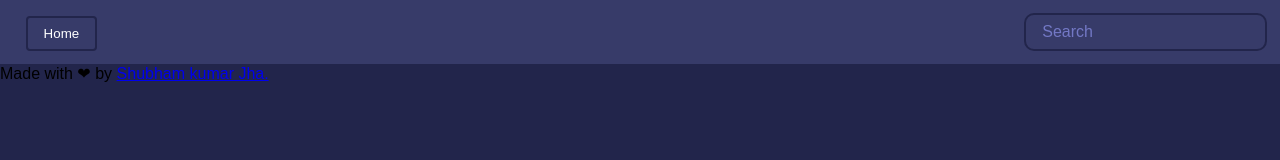
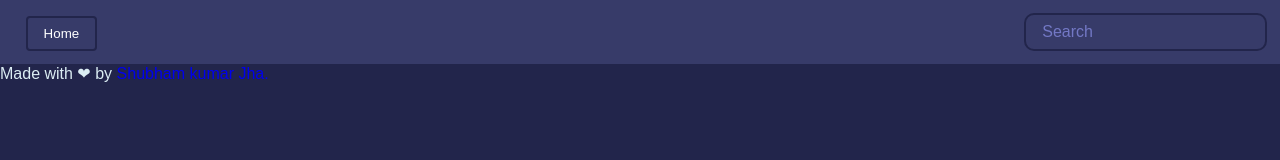
Before and after one commit to SPYKAR-KING/Movie-App, a plain HTML site: page index.html in a window 1280 px wide. Drawn offline with Linux system fonts and the light colour scheme; no server answers; a web font is replaced by a local one.

Commit message:
Update style.css

```diff
--- a/style.css
+++ b/style.css
@@ -128,3 +128,12 @@ main {
 .movie:hover .overview {
     transform: translateY(0);
 }
+
+footer {
+  color: #DBEDF3;
+  font-family: sans-serif;
+}
+a{
+  text-decoration: none;
+  color: #DBEDF3;
+}
```
